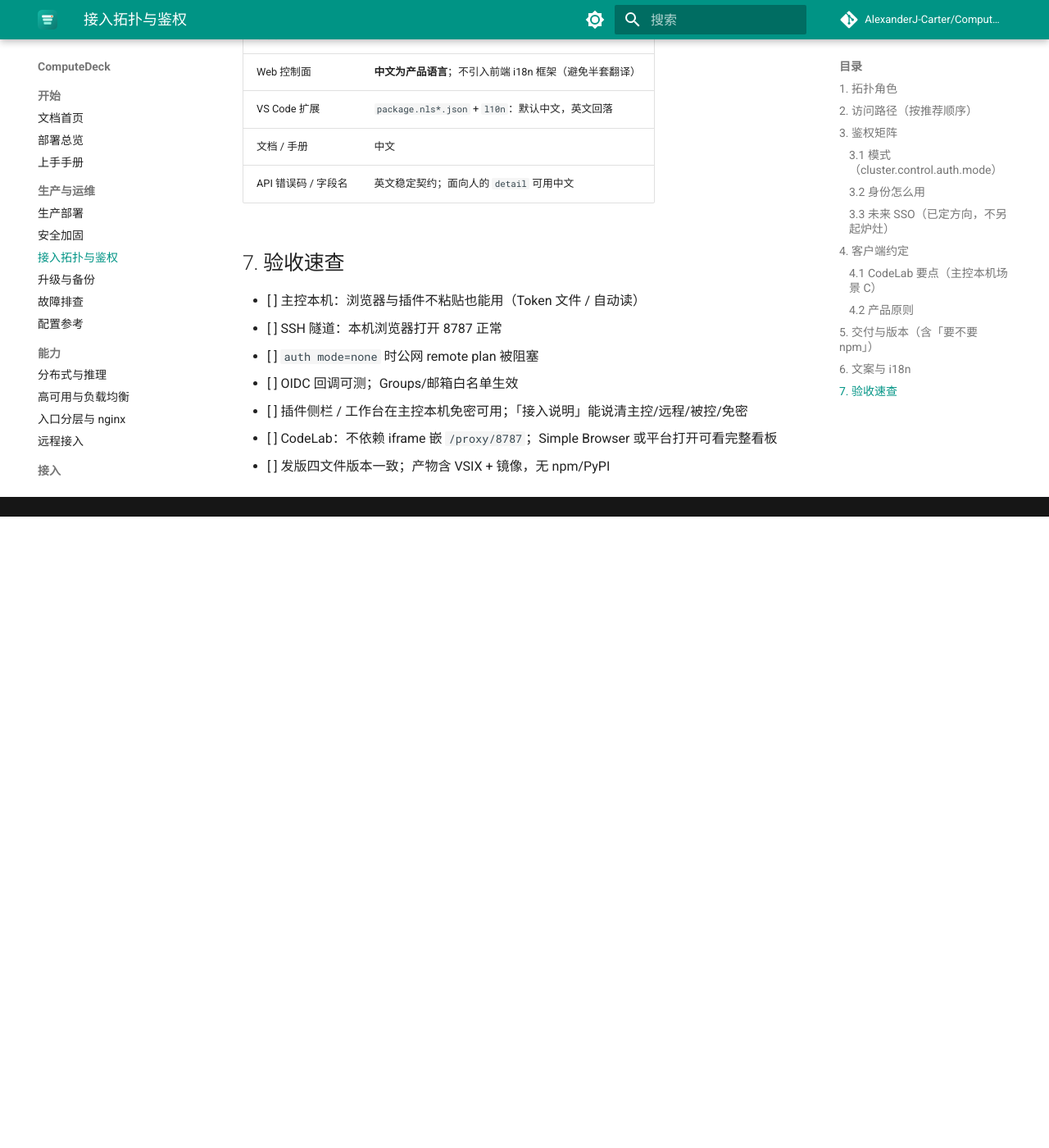
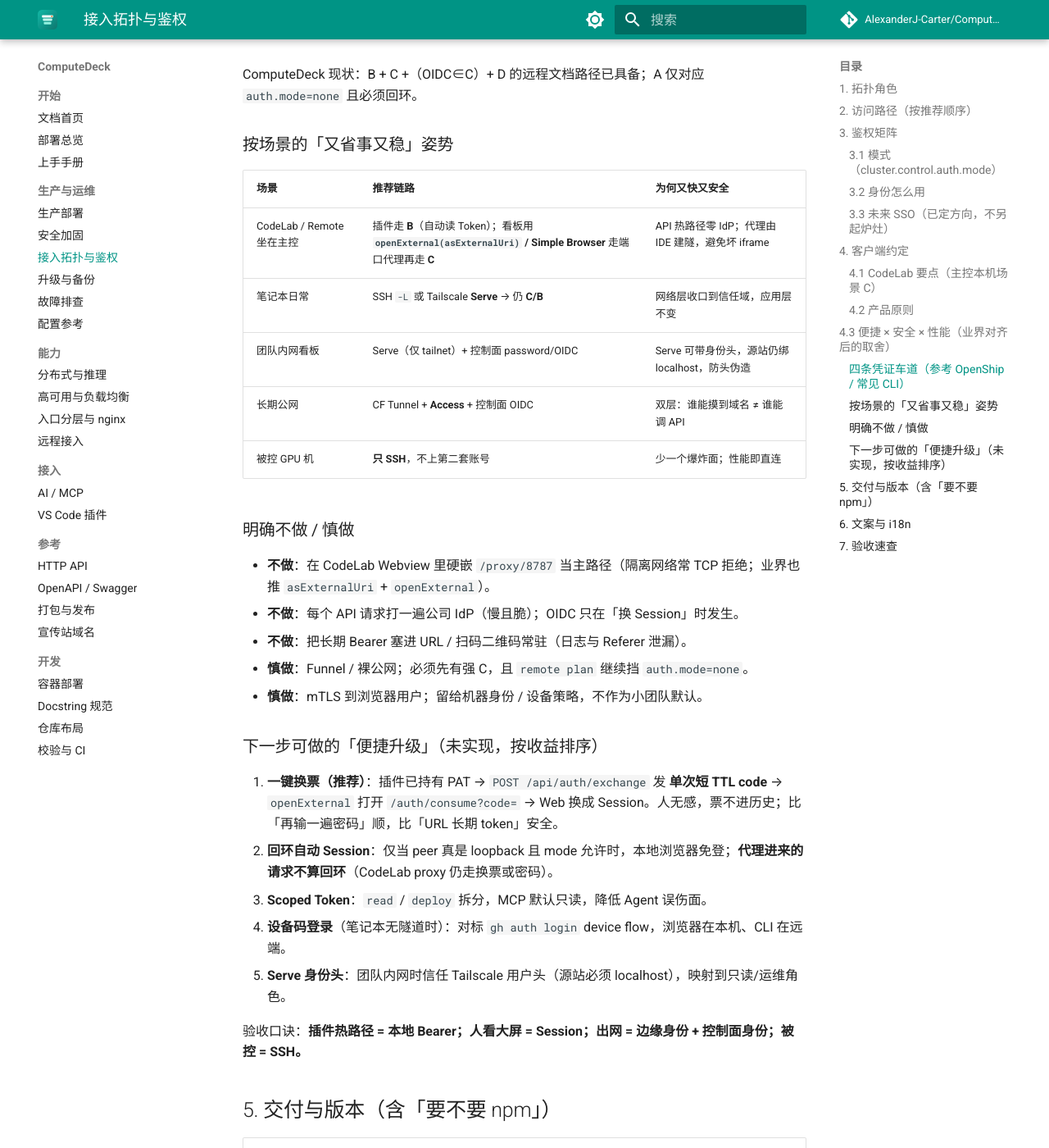
Before and after one commit to AlexanderJ-Carter/ComputeDeck, an MkDocs documentation site: the page built from docs/接入拓扑与鉴权.md, in a window 1280 px wide and 1400 px high, scrolled down 4042 px. Shown: the whole window at 82% size. Built offline with MkDocs 1.6.1 and Material for MkDocs 9.7.7, drawn with Linux system fonts in a browser that asks for light colours; comment, search, counter and statistics services are not loaded; before the commit the page ends 4672 px from its top, so only the background shows below that; some of the changed text lies outside the part shown.

Commit message:
docs: 补充便捷×安全×性能的接入鉴权取舍
对齐 OpenShip 车道、Tailscale/CF 边缘身份与 IDE asExternalUri 实践，并列出换票等演进项。

```diff
--- a/docs/接入拓扑与鉴权.md
+++ b/docs/接入拓扑与鉴权.md
@@ -94,7 +94,50 @@ OIDC 可选 `allow_password_fallback`（默认关）；可用 **邮箱 / Groups*
 
 ### 4.2 产品原则
 
-插件提供 **工作台 + 接入说明**（讲清拓扑/鉴权）；完整看板/助手对话留在 Web，通过 Simple Browser 打开，不在插件里再实现一套 UI。
+插件提供 **工作台 + 接入说明**（讲清拓扑/鉴权）；完整看板/助手对话留在 Web，通过 Simple Browser / `openExternal(asExternalUri)` 打开，不在插件里再实现一套 UI，也不依赖 Webview iframe 嵌 `/proxy/8787`。
+
+## 4.3 便捷 × 安全 × 性能（业界对齐后的取舍）
+
+目标：**主控本机几乎零摩擦**；出网 / 多人 / 公网逐步加闸；**热路径不做 IdP 往返**。
+
+### 四条凭证车道（参考 OpenShip / 常见 CLI）
+
+| 车道 | 形态 | 谁用 | 性能 | 安全要点 |
+|------|------|------|------|----------|
+| **A. 回环免密** | 无 Cookie；仅内核 peer ∈ `{127.0.0.1,::1}` 且显式允许 | 桌面单机调试 | 最快 | **禁止**非回环绑定；peer 读 TCP，不信 `Host`/`X-Forwarded-For` |
+| **B. 本机 PAT** | `ui_api_token` 文件 → Bearer | 插件 / MCP / 脚本（主控上） | 本地校验哈希，无外呼 | 文件权限 0600；可轮换；不进 URL/日志 |
+| **C. 浏览器 Session** | HttpOnly Cookie（password / OIDC） | 完整 Web 看板 | 登录一次，之后本地验 Session | TTL 有上限；CSRF 仅写操作；禁 URL 长期 token |
+| **D. 边缘身份** | Tailscale ACL / CF Access / 公司 SSO | 出网或多人 | 边缘终止，源站仍要 B/C | **外层不替代**控制面鉴权 |
+
+ComputeDeck 现状：B + C +（OIDC∈C）+ D 的远程文档路径已具备；A 仅对应 `auth.mode=none` 且必须回环。
+
+### 按场景的「又省事又稳」姿势
+
+| 场景 | 推荐链路 | 为何又快又安全 |
+|------|----------|----------------|
+| CodeLab / Remote 坐在主控 | 插件走 **B**（自动读 Token）；看板用 **`openExternal(asExternalUri)` / Simple Browser** 走端口代理再走 **C** | API 热路径零 IdP；代理由 IDE 建隧，避免坏 iframe |
+| 笔记本日常 | SSH `-L` 或 Tailscale **Serve** → 仍 **C/B** | 网络层收口到信任域，应用层不变 |
+| 团队内网看板 | Serve（仅 tailnet）+ 控制面 password/OIDC | Serve 可带身份头，源站仍绑 localhost，防头伪造 |
+| 长期公网 | CF Tunnel + **Access** + 控制面 OIDC | 双层：谁能摸到域名 ≠ 谁能调 API |
+| 被控 GPU 机 | **只 SSH**，不上第二套账号 | 少一个爆炸面；性能即直连 |
+
+### 明确不做 / 慎做
+
+- **不做**：在 CodeLab Webview 里硬嵌 `/proxy/8787` 当主路径（隔离网络常 TCP 拒绝；业界也推 `asExternalUri` + `openExternal`）。
+- **不做**：每个 API 请求打一遍公司 IdP（慢且脆）；OIDC 只在「换 Session」时发生。
+- **不做**：把长期 Bearer 塞进 URL / 扫码二维码常驻（日志与 Referer 泄漏）。
+- **慎做**：Funnel / 裸公网；必须先有强 C，且 `remote plan` 继续挡 `auth.mode=none`。
+- **慎做**：mTLS 到浏览器用户；留给机器身份 / 设备策略，不作为小团队默认。
+
+### 下一步可做的「便捷升级」（未实现，按收益排序）
+
+1. **一键换票（推荐）**：插件已持有 PAT → `POST /api/auth/exchange` 发 **单次短 TTL code** → `openExternal` 打开 `/auth/consume?code=` → Web 换成 Session。人无感，票不进历史；比「再输一遍密码」顺，比「URL 长期 token」安全。
+2. **回环自动 Session**：仅当 peer 真是 loopback 且 mode 允许时，本地浏览器免登；**代理进来的请求不算回环**（CodeLab proxy 仍走换票或密码）。
+3. **Scoped Token**：`read` / `deploy` 拆分，MCP 默认只读，降低 Agent 误伤面。
+4. **设备码登录**（笔记本无隧道时）：对标 `gh auth login` device flow，浏览器在本机、CLI 在远端。
+5. **Serve 身份头**：团队内网时信任 Tailscale 用户头（源站必须 localhost），映射到只读/运维角色。
+
+验收口诀：**插件热路径 = 本地 Bearer；人看大屏 = Session；出网 = 边缘身份 + 控制面身份；被控 = SSH。**
 
 ## 5. 交付与版本（含「要不要 npm」）
 
```
